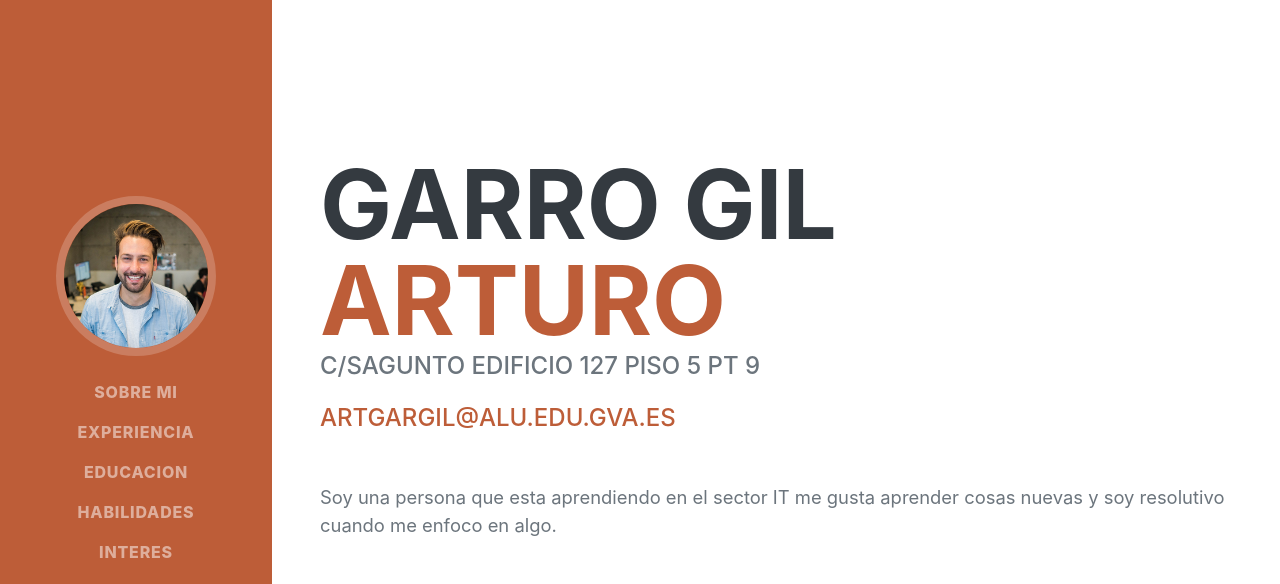
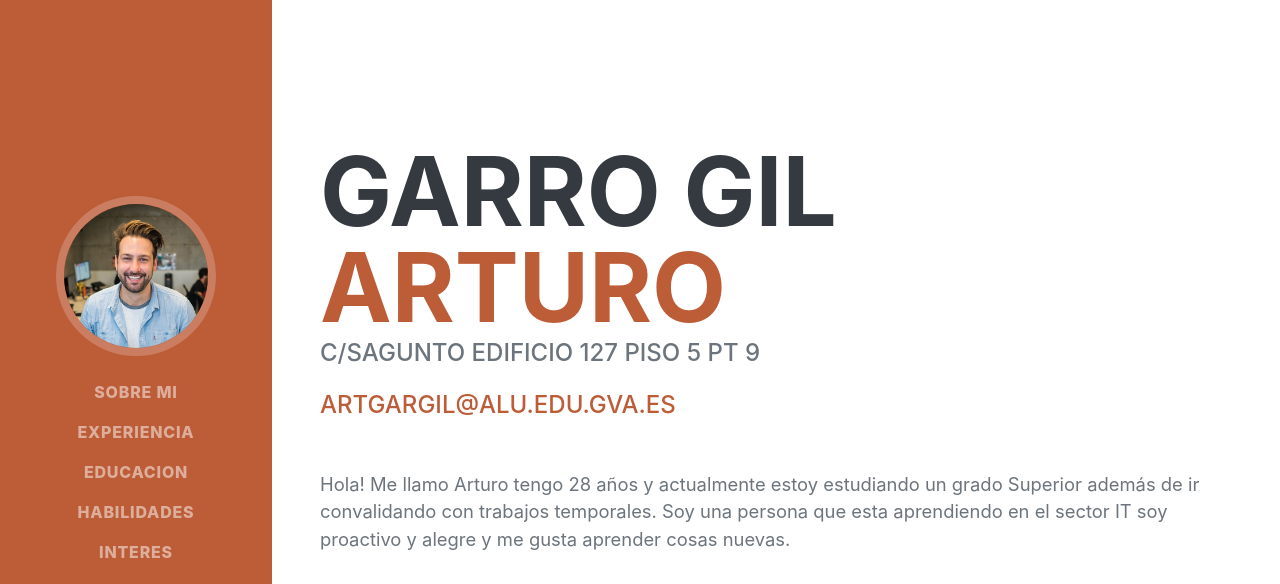
Before and after one commit to arzur14/CV, a plain HTML site: page index.html in a window 1280 px wide. Shown: the top 584 px of the page. Drawn offline with nearby package versions, Linux system fonts and the light colour scheme; a web font is replaced by a local one.

Commit message:
Ultimos retoques al CV

```diff
--- a/index.html
+++ b/index.html
@@ -47,7 +47,8 @@
                        <p> C/Sagunto Edificio 127 piso 5  Pt 9 </p>
                         <a href="mailto:name@email.com">artgargil@alu.edu.gva.es</a>
                     </div>
-                    <p class="lead mb-5"> Soy una persona que esta aprendiendo en el sector IT me gusta aprender cosas nuevas y soy resolutivo  cuando me enfoco en algo.</p>
+                    <p class="lead mb-5">Hola! Me llamo Arturo tengo 28 años y actualmente estoy estudiando un grado Superior además de ir convalidando con trabajos temporales.
+                                        Soy una persona que esta aprendiendo en el sector IT soy proactivo  y alegre y me gusta aprender cosas nuevas.</p>
                     <div class="social-icons">
                         <a class="social-icon" href="https://www.linkedin.com/login/es?fromSignIn=true&trk=guest_homepage-basic_nav-header-signin"><i class="fab fa-linkedin-in"></i></a>
                         <a class="social-icon" href="https://github.com/arzur14"><i class="fab fa-github"></i></a>
```
